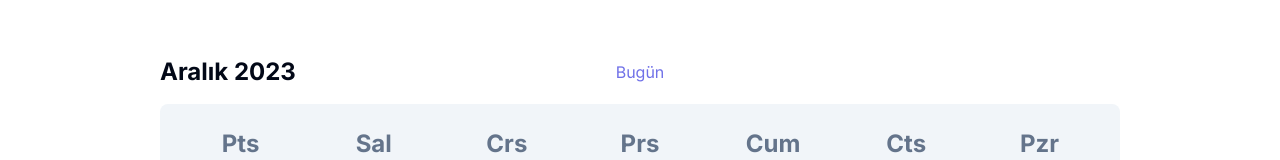
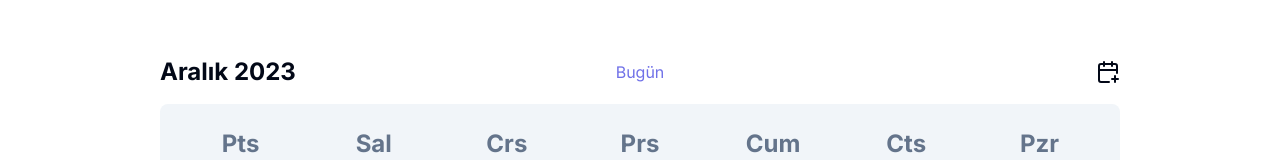
Before and after one commit to saidyeter/takvim.sevaltorun.com, a Next.js app: page / in a window 1280 px wide. Shown: the top 160 px of the page. Built offline with nearby package versions, Linux system fonts and the light colour scheme; no server answers; the database is empty.

Commit message:
Make login button public

```diff
--- a/app/login/page.tsx
+++ b/app/login/page.tsx
@@ -1,13 +1,12 @@
 "use client";
 
-import { zodResolver } from "@hookform/resolvers/zod";
-import React, { useState } from "react";
-import { useForm } from "react-hook-form";
-import { signIn } from 'next-auth/react'
-import { useSearchParams } from "next/navigation";
 import { Button } from "@/components/ui/button";
 import { Input } from "@/components/ui/input";
-import z from 'zod'
+import { zodResolver } from "@hookform/resolvers/zod";
+import { signIn } from 'next-auth/react';
+import { useSearchParams } from "next/navigation";
+import { useForm } from "react-hook-form";
+import z from 'zod';
 
 const signInSchema = z.object({
   pincode: z.string()
@@ -29,6 +28,7 @@ export default function LoginPage() {
   });
 
   const onSubmit = async (data: TSignInSchema) => {
+    await new Promise((resolve) => setTimeout(resolve, 2000));
     await signIn('credentials', {
       pincode: data.pincode,
       callbackUrl
@@ -39,8 +39,6 @@ export default function LoginPage() {
   return (
     <div className="w-1/2 m-auto pt-4">
       <form onSubmit={handleSubmit(onSubmit)} className="flex flex-col gap-y-2">
-
-
         <Input
           {...register("pincode")}
           type="password"
--- a/app/page.tsx
+++ b/app/page.tsx
@@ -52,9 +52,7 @@ export default async function IndexPage({
         </div>
         <div className="w-1/3 flex justify-end items-center">
           <Link href='/event/add'>
-            {!!user &&
-              <Create />
-            }
+            <Create />
           </Link>
         </div>
       </div>
```
